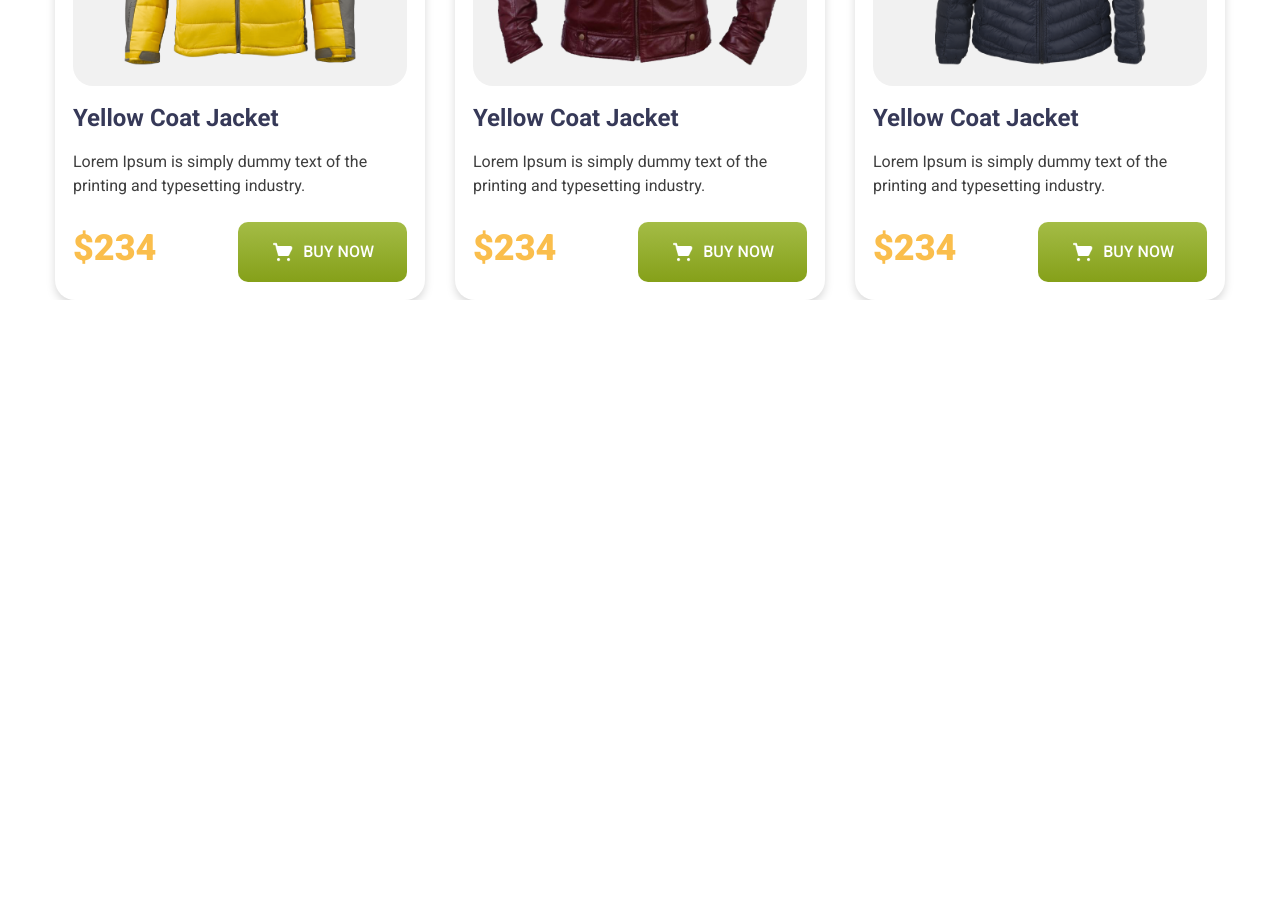
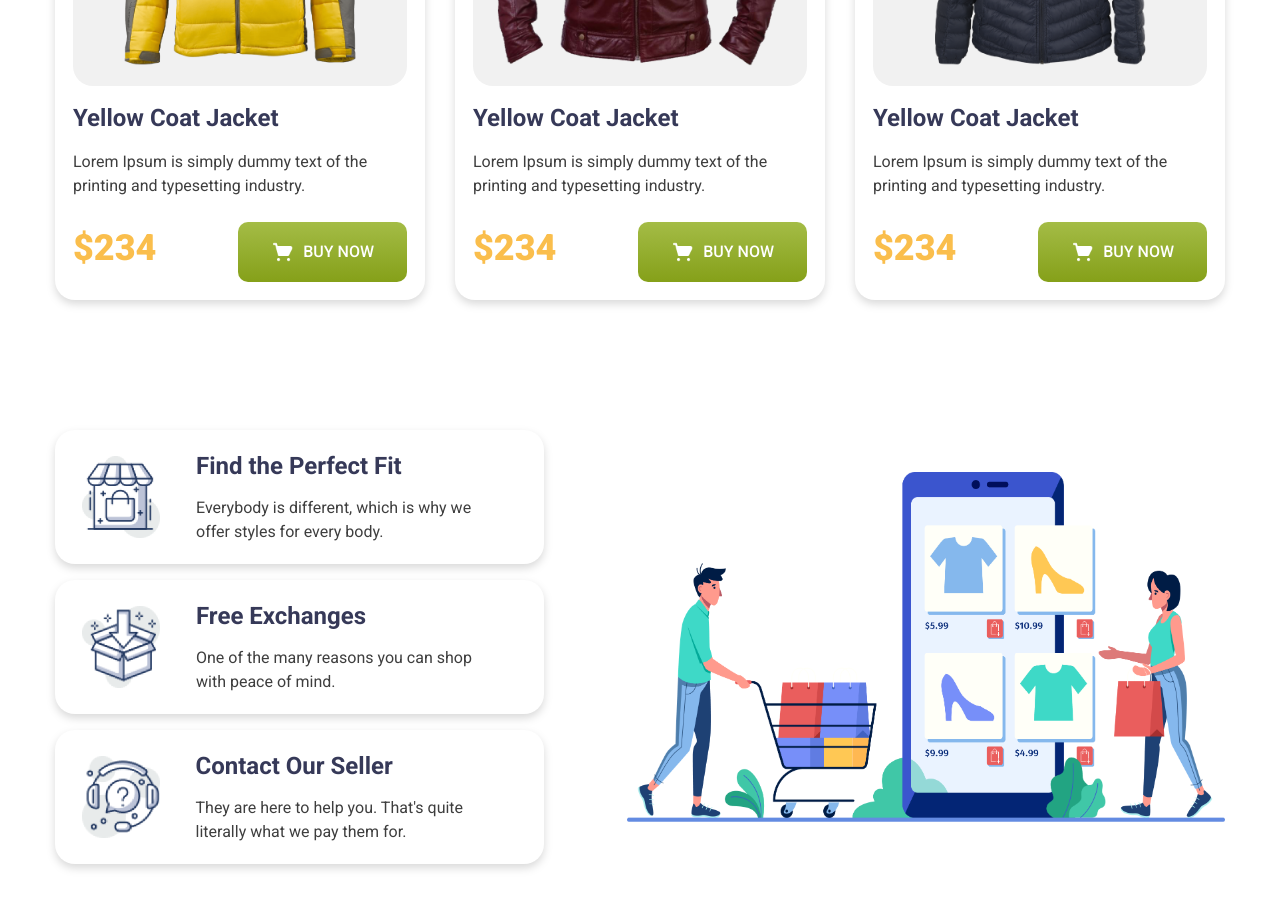
Before and after one commit to OMIT-HASAN-CODER/Penguin-Fashion, a plain HTML site: page index.html in a window 1280 px wide. Shown: the part 1779-2687 px from the top of the page. Before the commit the page ends 2079 px from the top, so only its background shows below. Drawn offline with Linux system fonts and the light colour scheme.

Commit message:
add footer section

```diff
--- a/index.html
+++ b/index.html
@@ -154,14 +154,36 @@
             </div>
         </section>
     </main>
-    <!-- <footer class="lg:max-w-[1170px] lg:mx-auto mt-[130px] mb-[200px]">
-        <div>
-            <div></div>
+    <footer class="lg:max-w-[1170px] lg:mx-auto mt-[130px] mb-[200px]">
+        <div class="flex gap-[83px] items-center">
+            <div>
+                <div class="flex gap-[36px] items-center py-[20px] pl-[27px] pr-[72px] rounded-[20px] bg-white drop-shadow-lg mb-[16px]">
+                    <img class="w-[78px] h-[82px]" src="icons/house.png" alt="">
+                    <div>
+                        <h4 class="text-2xl text-[#363958] font-bold mb-[14px]">Find the Perfect Fit</h4>
+                        <p class="text-[#3E3E3E] w-[276px]">Everybody is different, which is why we offer styles for every body.</p>
+                    </div>
+                </div>
+                <div class="flex gap-[36px] items-center py-[20px] pl-[27px] pr-[72px] rounded-[20px] bg-white drop-shadow-lg mb-[16px]">
+                    <img class="w-[78px] h-[82px]" src="icons/box.png" alt="">
+                    <div>
+                        <h4 class="text-2xl text-[#363958] font-bold mb-[14px]">Free Exchanges</h4>
+                        <p class="text-[#3E3E3E] w-[276px]">One of the many reasons you can shop with peace of mind.</p>
+                    </div>
+                </div>
+                <div class="flex gap-[36px] items-center py-[20px] pl-[27px] pr-[72px] rounded-[20px] bg-white drop-shadow-lg">
+                    <img class="w-[78px] h-[82px]" src="icons/question.png" alt="">
+                    <div>
+                        <h4 class="text-2xl text-[#363958] font-bold mb-[14px]">Contact Our Seller</h4>
+                        <p class="text-[#3E3E3E] w-[276px]">They are here to help you. That's quite literally what we pay them for.</p>
+                    </div>
+                </div>
+            </div>
             <div>
                 <img class="w-[599px] h-[350px]" src="images/shopping.png" alt="">
             </div>
         </div>
-    </footer> -->
+    </footer>
 </body>
 
 </html>
```
Also changed, not shown: src/output.css.
